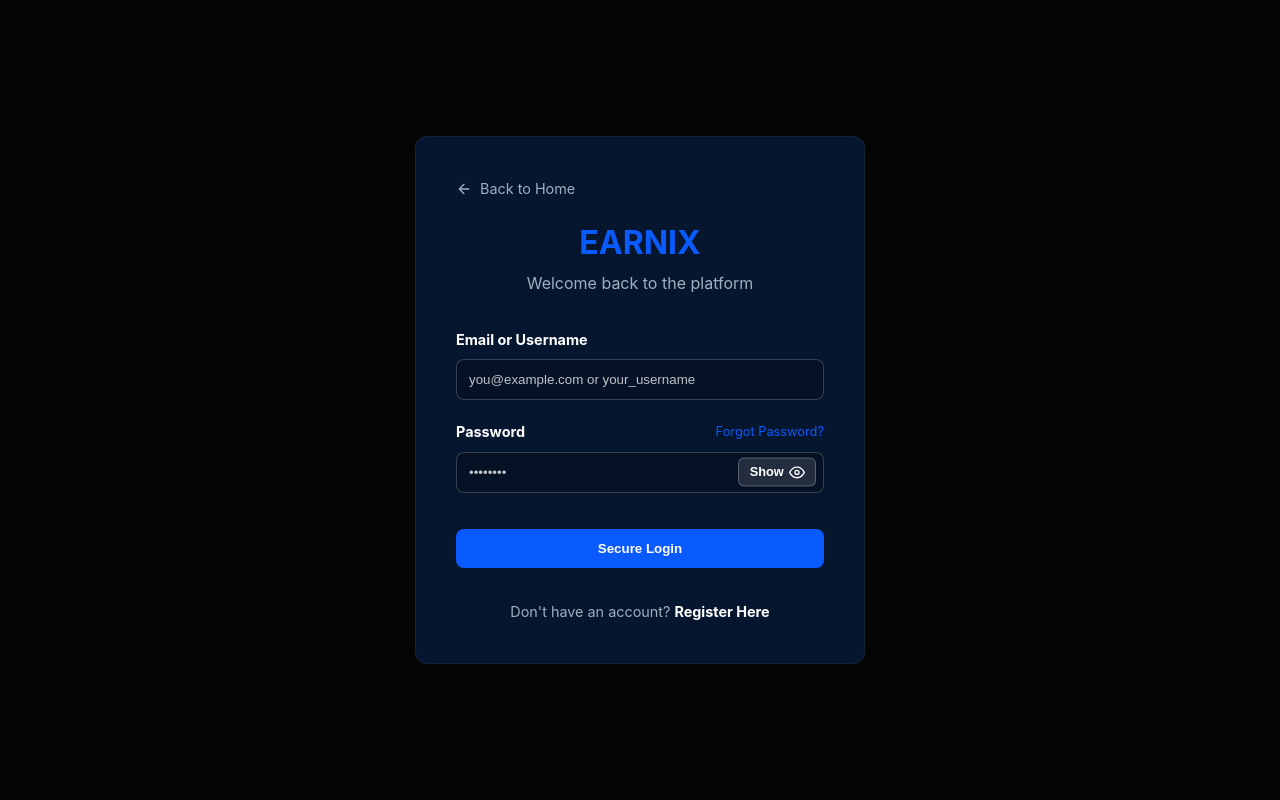
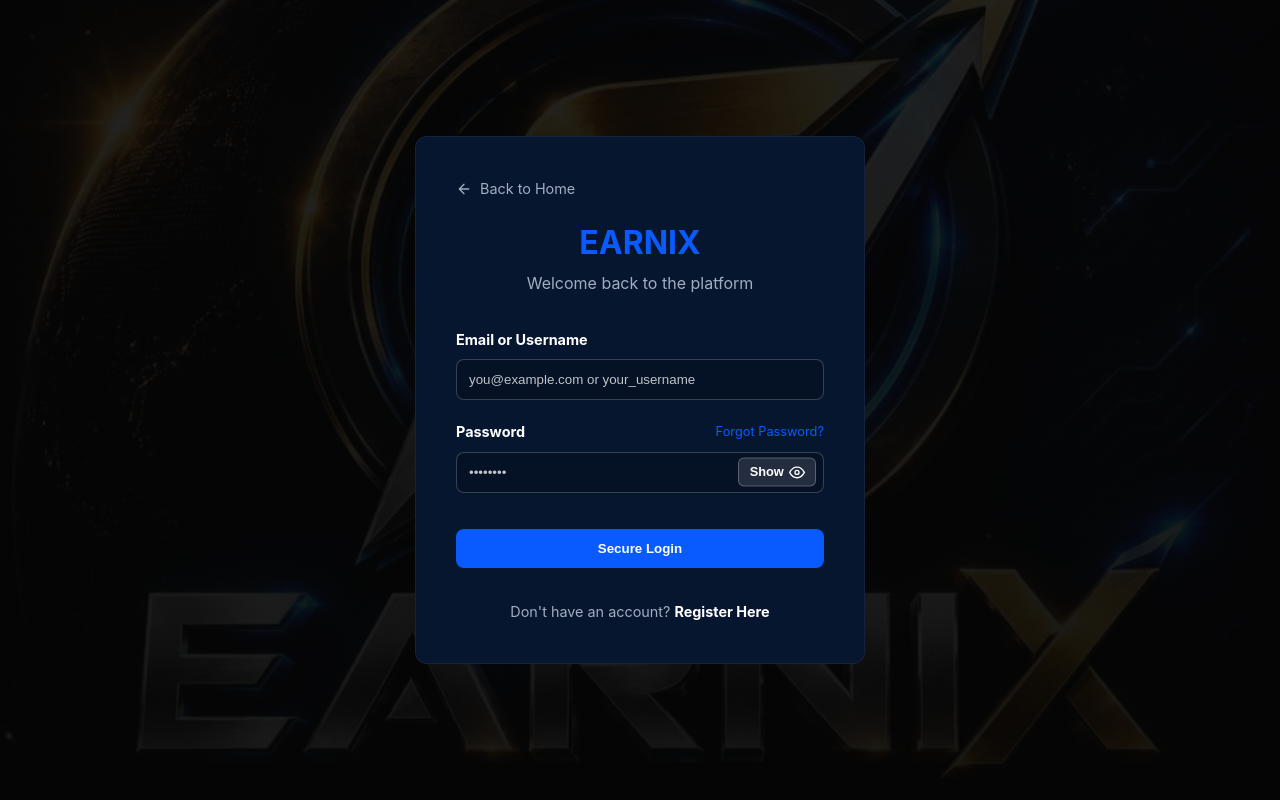
Before and after one commit to Eliyoung2005/EARNIX, a Next.js app: page /login in a window 1280 px wide. Built offline with nearby package versions, Linux system fonts and the light colour scheme; no server answers; the database is empty.

Commit message:
design: restore logo backgrounds on login and registration pages

```diff
--- a/src/app/(auth)/login/page.tsx
+++ b/src/app/(auth)/login/page.tsx
@@ -71,7 +71,7 @@ export default function Login() {
   };
 
   return (
-    <main style={{ minHeight: '100vh', display: 'flex', alignItems: 'center', justifyContent: 'center', padding: '2rem' }}>
+    <main style={{ minHeight: '100vh', display: 'flex', alignItems: 'center', justifyContent: 'center', padding: '2rem', backgroundImage: "linear-gradient(rgba(5, 5, 5, 0.88), rgba(5, 5, 5, 0.92)), url('/earnix-logo.jpg')", backgroundSize: 'cover', backgroundPosition: 'center', backgroundAttachment: 'fixed' }}>
       <div className="bg-surface" style={{ width: '100%', maxWidth: '450px', padding: '2.5rem' }}>
 
         <Link href="/" style={{ display: 'inline-flex', alignItems: 'center', gap: '0.5rem', color: 'var(--text-secondary)', marginBottom: '1.5rem', fontSize: '0.9rem', textDecoration: 'none' }}>
--- a/src/app/(auth)/register/page.tsx
+++ b/src/app/(auth)/register/page.tsx
@@ -142,7 +142,11 @@ export default function Register() {
       alignItems: 'center',
       justifyContent: 'center',
       padding: '2rem 1rem',
-      color: 'white'
+      color: 'white',
+      backgroundImage: "linear-gradient(rgba(5, 5, 5, 0.88), rgba(5, 5, 5, 0.92)), url('/earnix-logo.jpg')",
+      backgroundSize: 'cover',
+      backgroundPosition: 'center',
+      backgroundAttachment: 'fixed'
     }}>
       <div className="bg-surface" style={{
         maxWidth: '480px',
```
